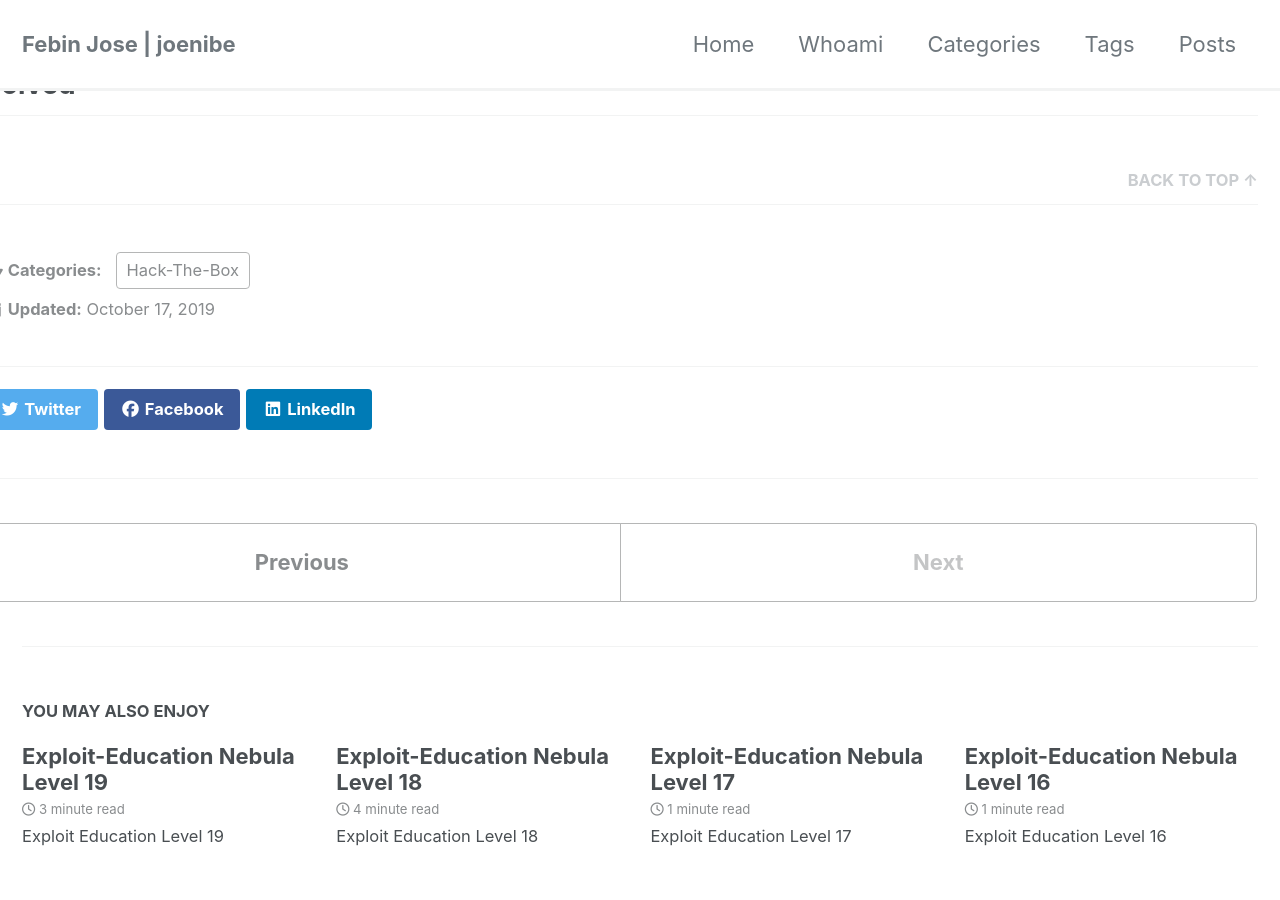
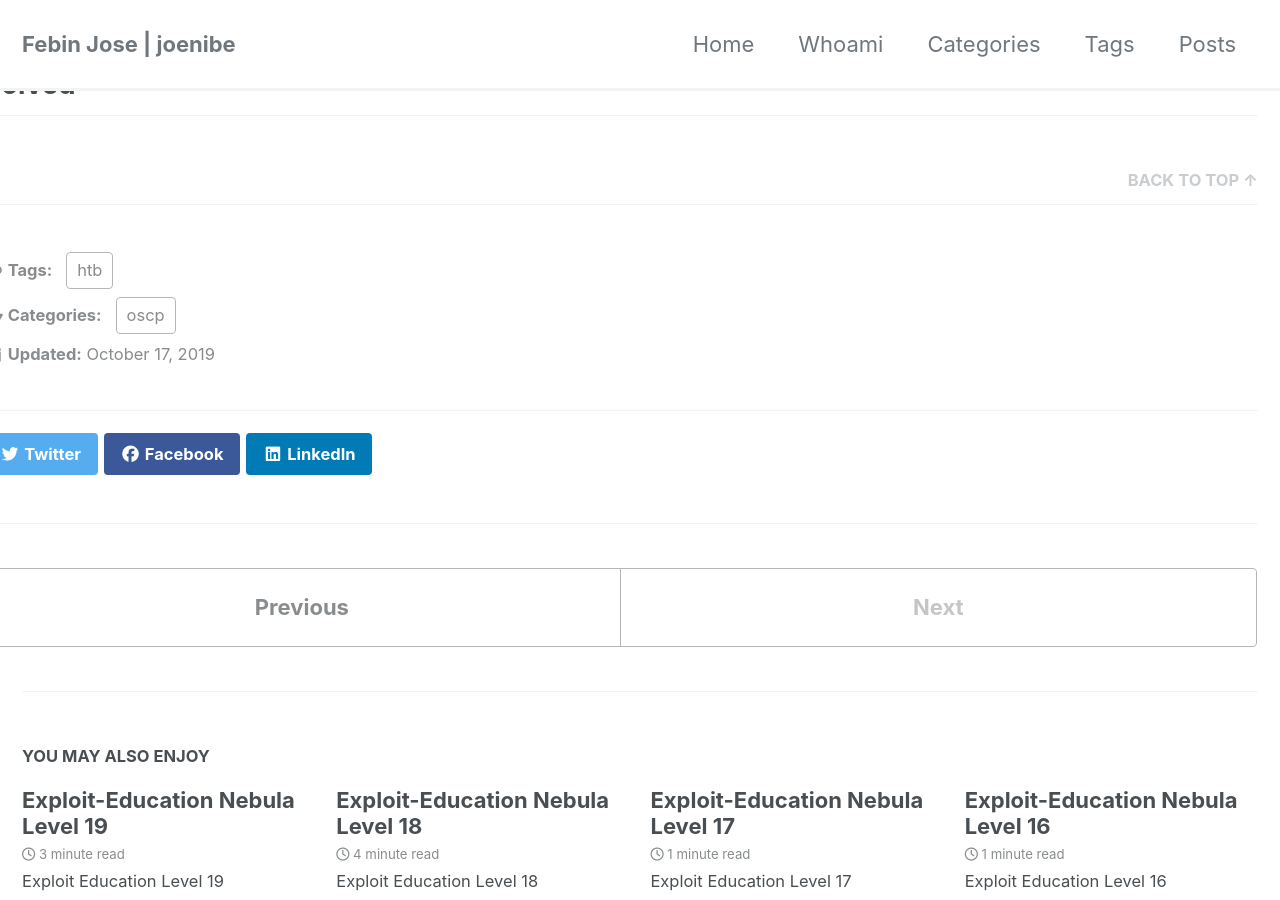
Before and after one commit to JoeNibe/JoeNibe.github.io, a Jekyll site: the page built from _posts/htb/2019-10-17-swagshop.md, in a window 1280 px wide and 900 px high, scrolled down 6839 px. Built offline with Jekyll 4.4.1, drawn with Linux system fonts in a browser that asks for light colours; cached includes are drawn as plain includes; nearby versions of some CDN libraries.

Commit message:
Update 2019-10-17-swagshop.md

```diff
--- a/_posts/htb/2019-10-17-swagshop.md
+++ b/_posts/htb/2019-10-17-swagshop.md
@@ -2,7 +2,8 @@
 layout: single_c
 title:  "Hack The Box - Swagshop Writeup"
 date:   2019-10-17 10:43:16 +0530
-categories: Hack-The-Box
+categories: oscp
+tags: htb
 classes: wide
 ---
 ### Hack The Box - Swagshop
```
